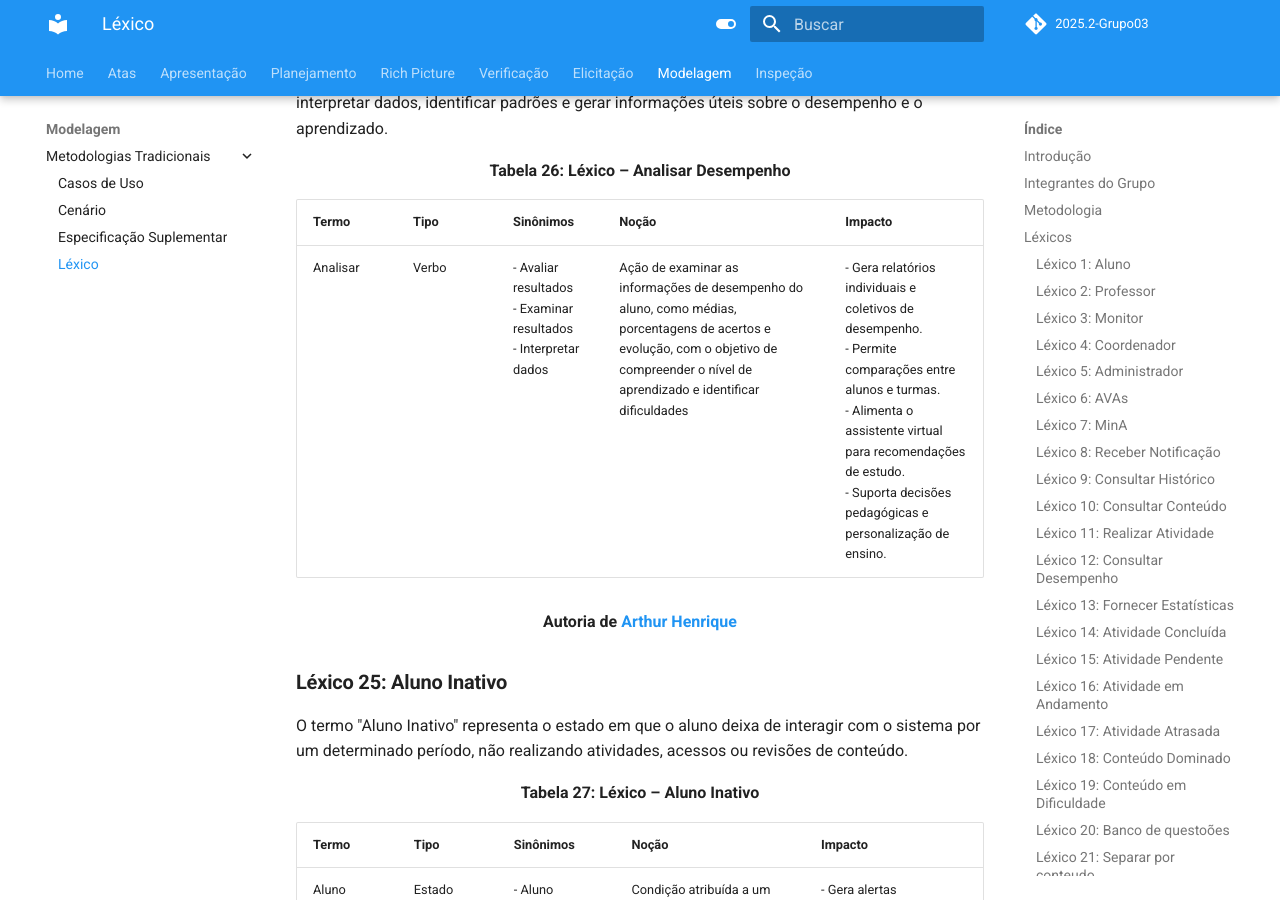
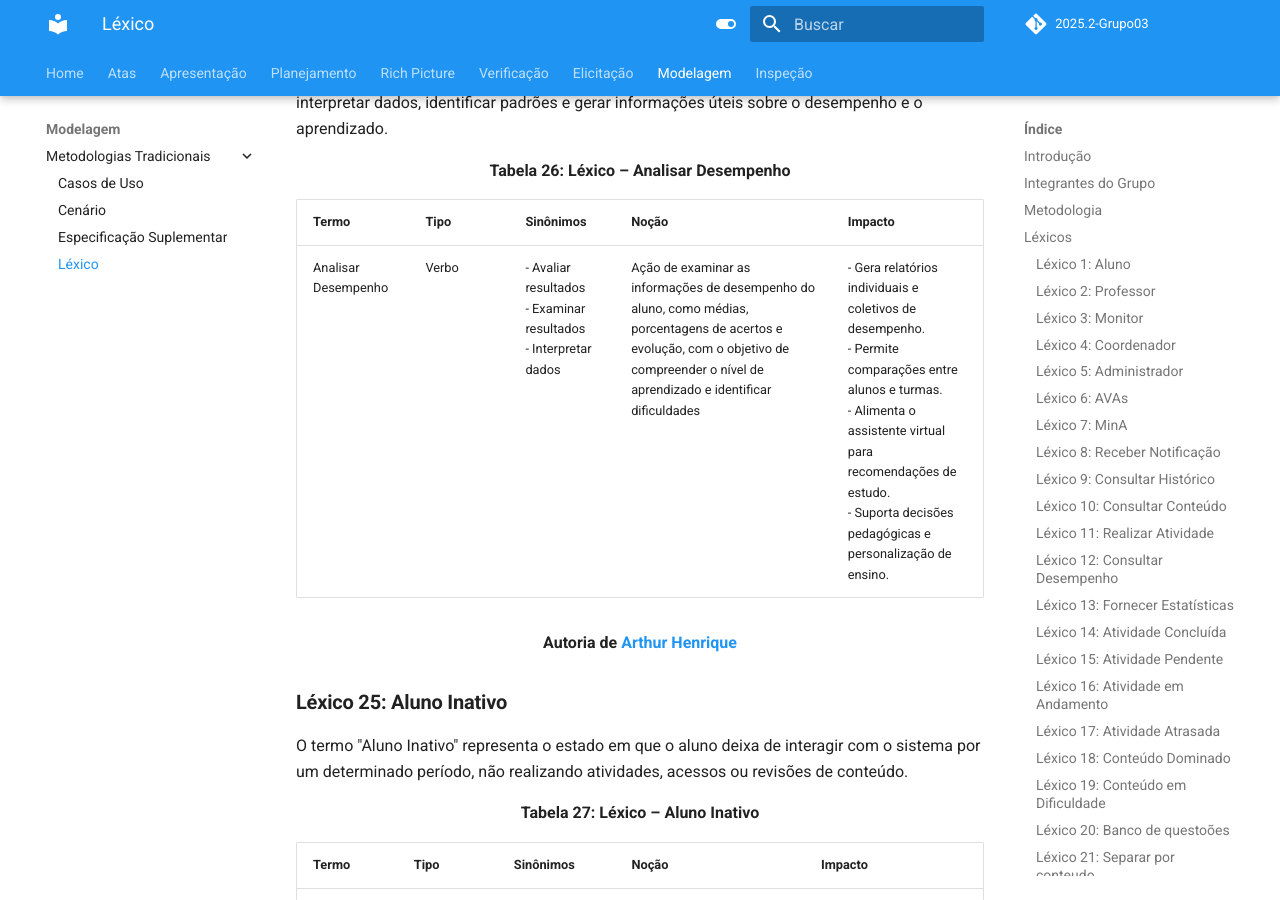
Before and after one commit to Requisitos-de-Software/2025.2-Grupo03, an MkDocs documentation site: the page built from docs/Modelagem/lexico.md, in a window 1280 px wide and 900 px high, scrolled down 13685 px. Built offline with MkDocs 1.6.1 and Material for MkDocs 9.7.7, drawn with Linux system fonts in a browser that asks for light colours; comment, search, counter and statistics services are not loaded.

Commit message:
Correção no lexico

```diff
--- a/docs/Modelagem/lexico.md
+++ b/docs/Modelagem/lexico.md
@@ -325,7 +325,7 @@ O termo "Analisar Desempenho" define a ação executada pelo sistema e pelos pro
 
 | Termo | Tipo | Sinônimos | Noção | Impacto |
 |-------|------|-----------|-------|---------|
-| Analisar | Verbo | - Avaliar resultados<br>- Examinar resultados<br>- Interpretar dados | Ação de examinar as informações de desempenho do aluno, como médias, porcentagens de acertos e evolução, com o objetivo de compreender o nível de aprendizado e identificar dificuldades | - Gera relatórios individuais e coletivos de desempenho.<br>- Permite comparações entre alunos e turmas.<br>- Alimenta o assistente virtual para recomendações de estudo.<br>- Suporta decisões pedagógicas e personalização de ensino. |
+| Analisar Desempenho | Verbo | - Avaliar resultados<br>- Examinar resultados<br>- Interpretar dados | Ação de examinar as informações de desempenho do aluno, como médias, porcentagens de acertos e evolução, com o objetivo de compreender o nível de aprendizado e identificar dificuldades | - Gera relatórios individuais e coletivos de desempenho.<br>- Permite comparações entre alunos e turmas.<br>- Alimenta o assistente virtual para recomendações de estudo.<br>- Suporta decisões pedagógicas e personalização de ensino. |
 
 <div align="center"><strong>Autoria de <a href="https://github.com/arthurhvieira1">Arthur Henrique</a></strong></div>
 
```
